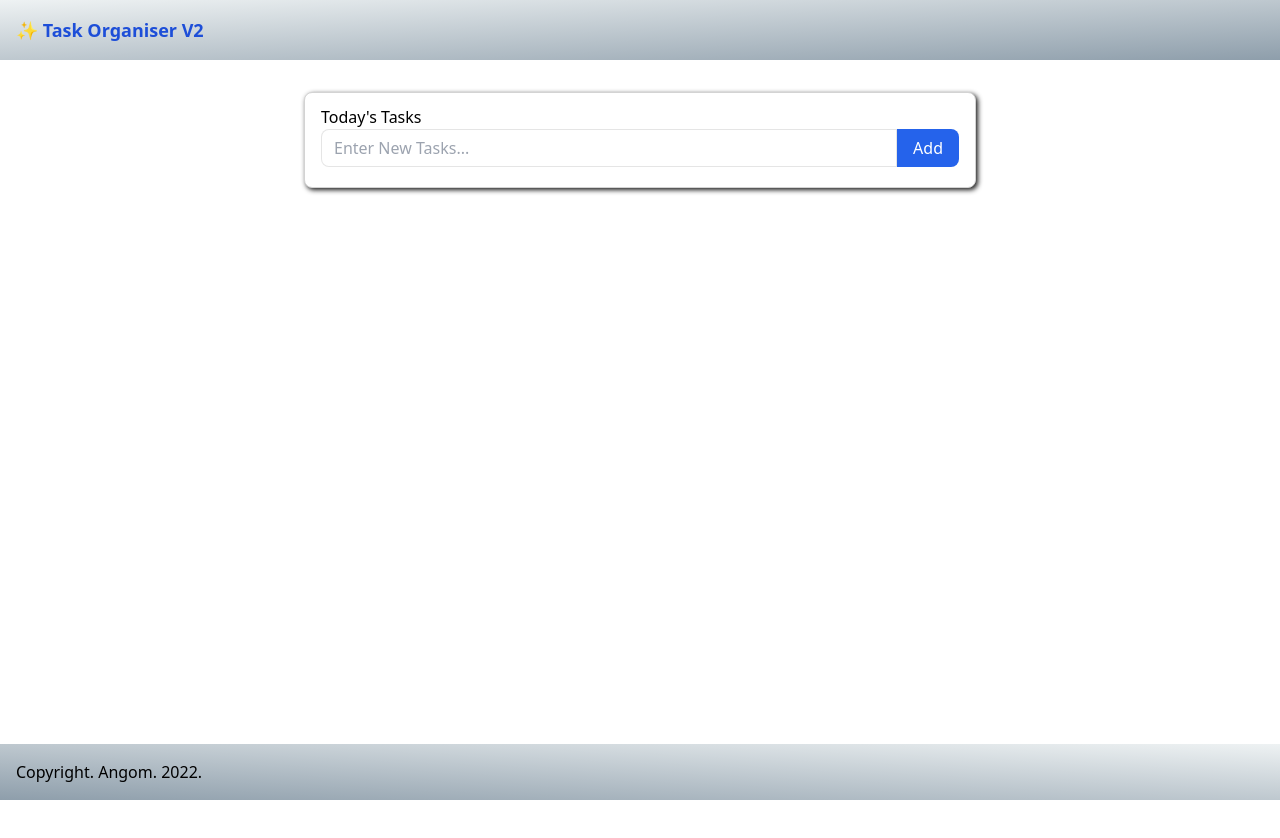
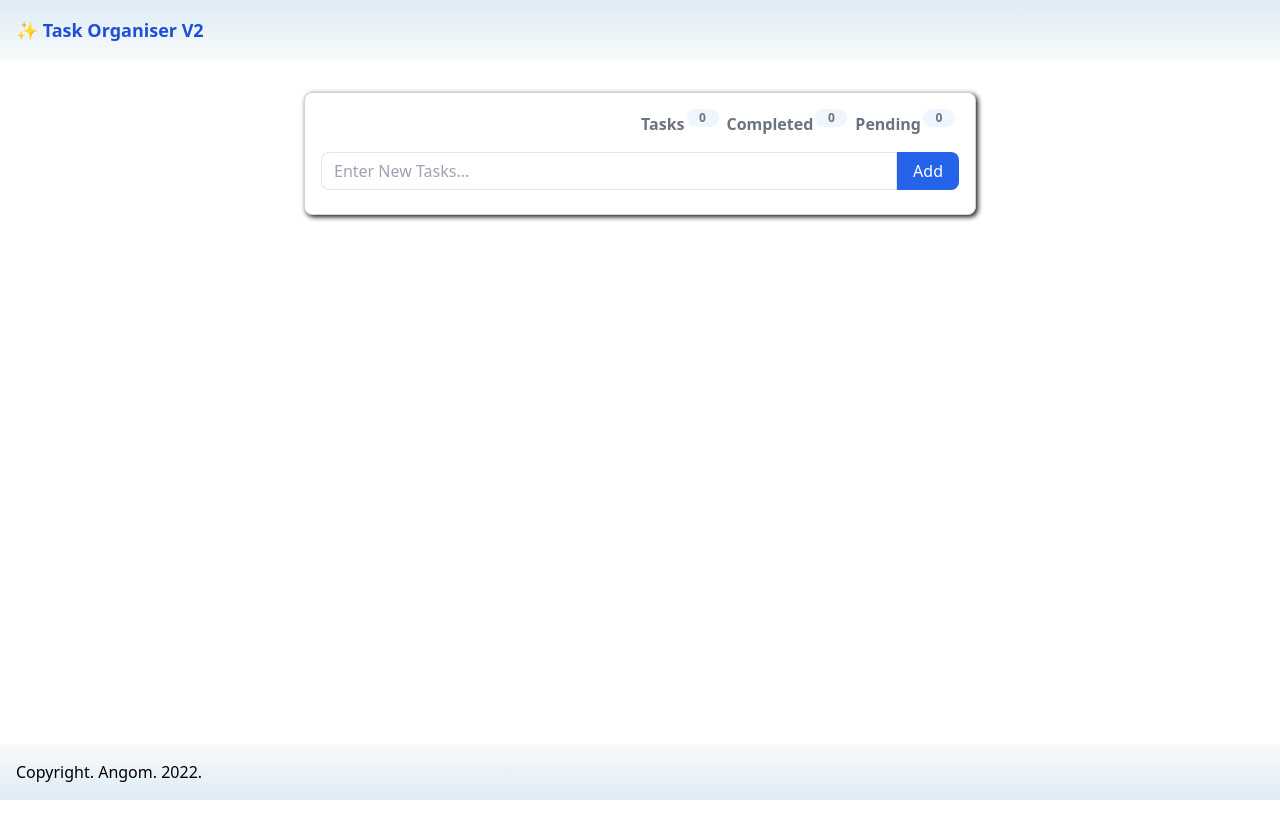
Before and after one commit to AngomRanjan/task-organiser-v2, a React (Vite) app: page / in a window 1280 px wide. Shown: the top 838 px of the page. Before the commit the page ends 800 px from the top, so only its background shows below. Built offline with nearby package versions, Linux system fonts and the light colour scheme.

Commit message:
Add TaskInfoBar Component

```diff
--- a/src/App.jsx
+++ b/src/App.jsx
@@ -1,4 +1,5 @@
 import AddTask from './components/AddTask';
+import TasksInfoBar from './components/TasksInfoBar';
 import TasksList from './components/TasksList';
 import { TasksProvider, useTasksContextValue } from './context';
 
@@ -7,19 +8,19 @@ const App = () => {
   return (
     <>
       <TasksProvider value={tasksContextValue}>
-        <header className='w-full sticky top-0 bg-gradient-to-tl from-[#8e9eab] to-[#eef2f3] p-4'>
+        <header className='w-full sticky top-0 bg-gradient-to-b from-[#deecf8] to-[#f8fafa] p-4'>
           <h1 className='text-lg font-bold text-blue-700'>
             ✨ Task Organiser V2
           </h1>
         </header>
-        <main className='p-2'>
+        <main className='p-2 min-h-screen'>
           <section className='max-w-2xl mx-auto my-6 border border-solid border-[#d3d3d3] custom-shadow rounded-lg px-4 py-3 text-black bg-white'>
-            <h2>Today&apos;s Tasks</h2>
+            <TasksInfoBar />
             <AddTask />
             <TasksList />
           </section>
         </main>
-        <footer className='flex w-full bg-gradient-to-tr from-[#8e9eab] to-[#eef2f3] p-4 absolute bottom-0'>
+        <footer className='flex w-full bg-gradient-to-t from-[#deecf8] to-[#f8fafa] p-4 sticky bottom-0'>
           Copyright. Angom. 2022.
         </footer>
       </TasksProvider>
--- /dev/null
+++ b/src/components/TasksInfoBar.jsx
@@ -0,0 +1,27 @@
+import { useTasksContext } from '../context';
+
+const TasksInfoBar = () => {
+  const { total, completedTotal, pendingTotal } = useTasksContext();
+  const items = [
+    { name: 'Tasks', count: total },
+    { name: 'Completed', count: completedTotal },
+    { name: 'Pending', count: pendingTotal },
+  ];
+
+  return (
+    <ul className='flex justify-end mb-3' aria-label='tasks infobar'>
+      {items.map((item, index) => (
+        <li className='flex h-[2.2rem] p-1' key={index}>
+          <span className='self-end font-bold text-gray-500 mr-0.5'>
+            {item.name}
+          </span>
+          <span className='self-start w-8 text-center font-semibold text-xs text-gray-500 bg-blue-50 rounded-full p-[0.05rem]'>
+            {item.count}
+          </span>
+        </li>
+      ))}
+    </ul>
+  );
+};
+
+export default TasksInfoBar;
--- a/src/components/TasksList.jsx
+++ b/src/components/TasksList.jsx
@@ -6,7 +6,7 @@ const TasksList = () => {
   const { tasks } = useTasksContext();
 
   return (
-    <ul className='flex flex-wrap gap-y-3 mt-2'>
+    <ul className='flex flex-wrap gap-y-3 mt-3'>
       {tasks.map((task) => (
         <li key={task.id} className='w-full'>
           <TaskItem task={task} />
```
